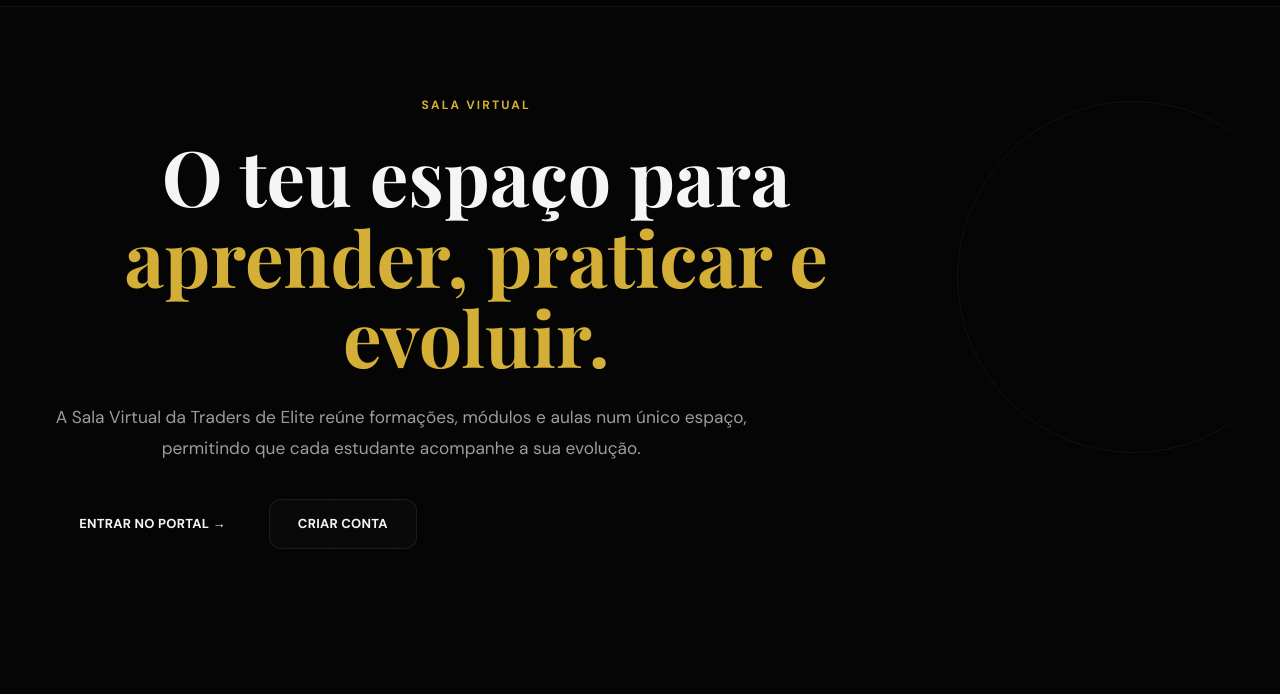
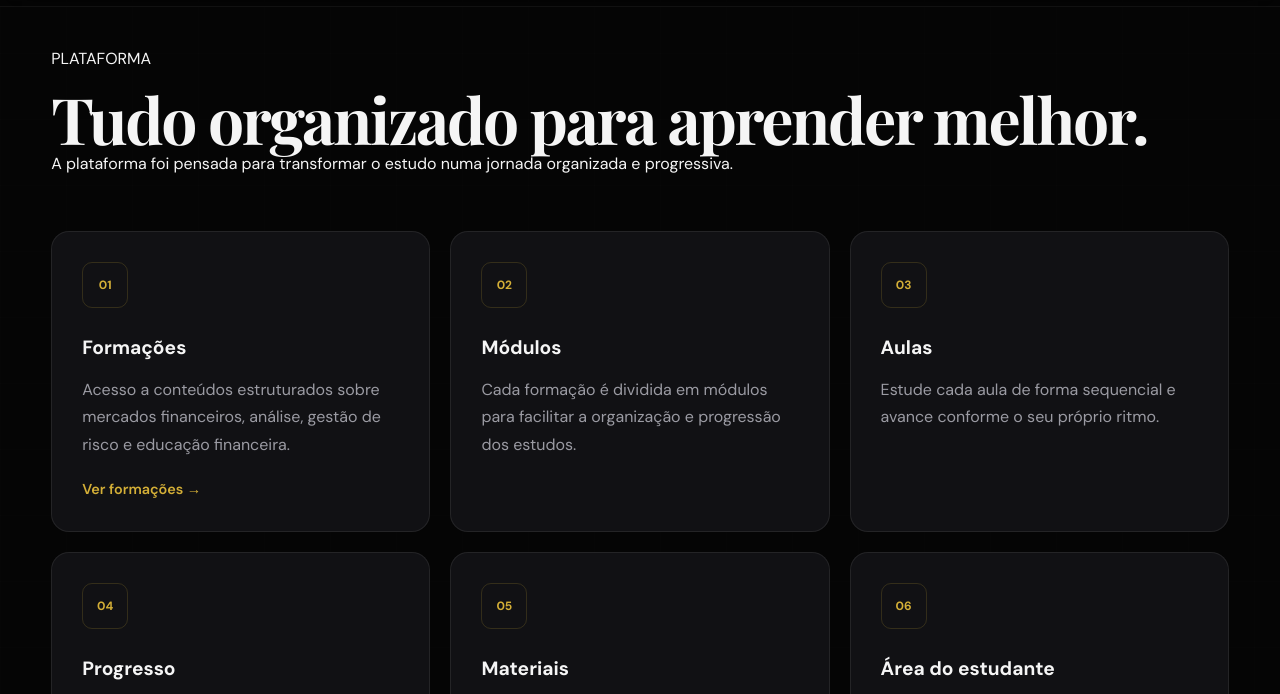
Before and after one commit to Monarca-code/Traders_de_Elite, a plain HTML site: page pages/sala-virtual.html in a window 1280 px wide. Shown: the part 79-773 px from the top of the page. Drawn offline with nearby package versions, Linux system fonts and the light colour scheme; a script that the page names is missing.

Commit message:
Update sala-virtual.html

```diff
--- a/pages/sala-virtual.html
+++ b/pages/sala-virtual.html
@@ -70,55 +70,6 @@
 ===================================================== -->
 
 <main>
-
-    <!-- HERO -->
-
-    <section class="sv-hero">
-
-        <div class="container">
-
-            <div class="sv-hero-content reveal">
-
-                <span class="sv-eyebrow">
-                    SALA VIRTUAL
-                </span>
-
-                <h1>
-                    O teu espaço para
-                    <span>aprender, praticar e evoluir.</span>
-                </h1>
-
-                <p>
-                    A Sala Virtual da Traders de Elite reúne
-                    formações, módulos e aulas num único espaço,
-                    permitindo que cada estudante acompanhe
-                    a sua evolução.
-                </p>
-
-                <div class="sv-hero-actions">
-
-                    <a
-                        href="../portal/login.html"
-                        class="btn btn-primary"
-                    >
-                        ENTRAR NO PORTAL →
-                    </a>
-
-                    <a
-                        href="../portal/cadastro.html"
-                        class="btn btn-outline"
-                    >
-                        CRIAR CONTA
-                    </a>
-
-                </div>
-
-            </div>
-
-        </div>
-
-    </section>
-
 
     <!-- O QUE ENCONTRARÁS -->
 
```
